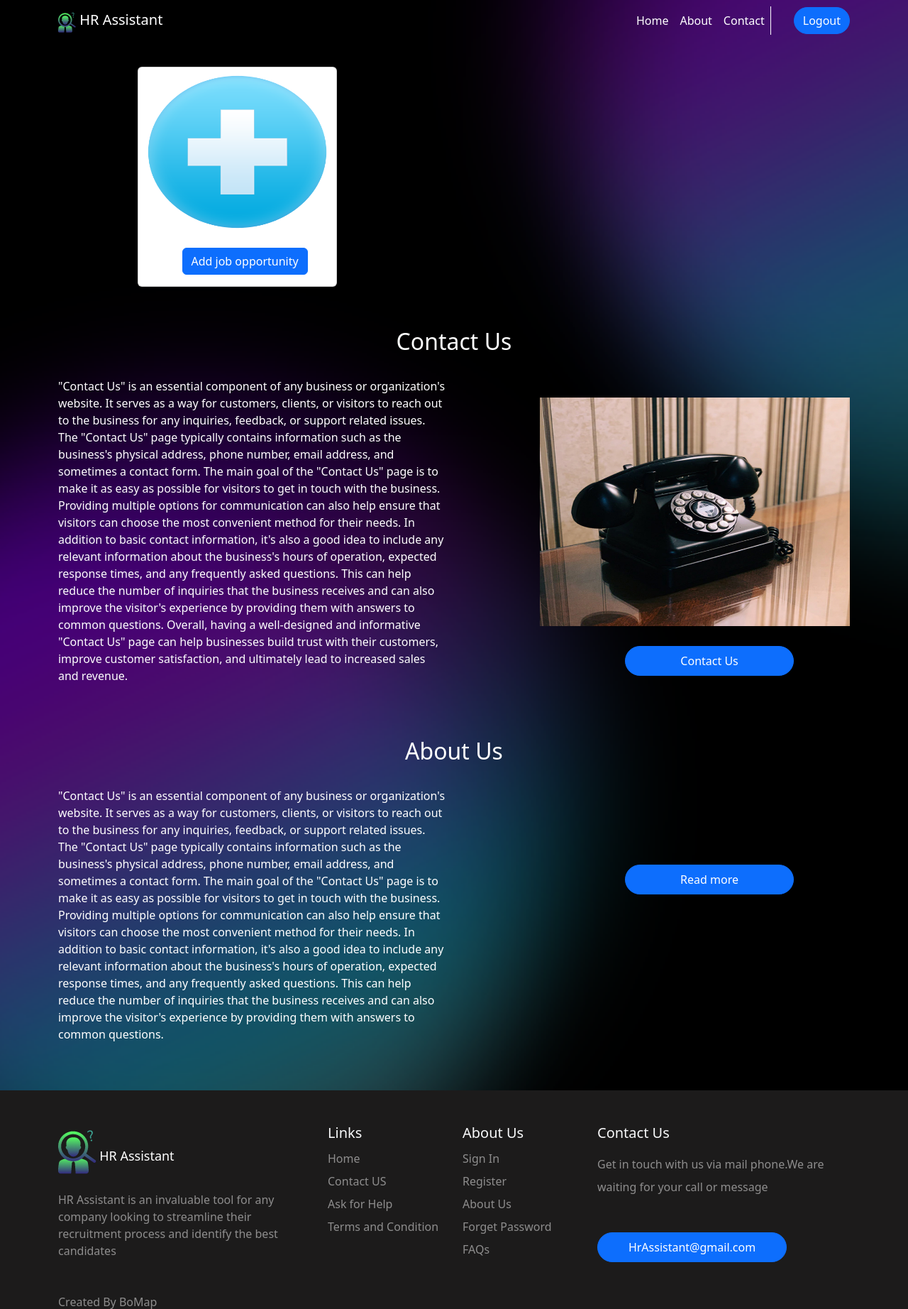
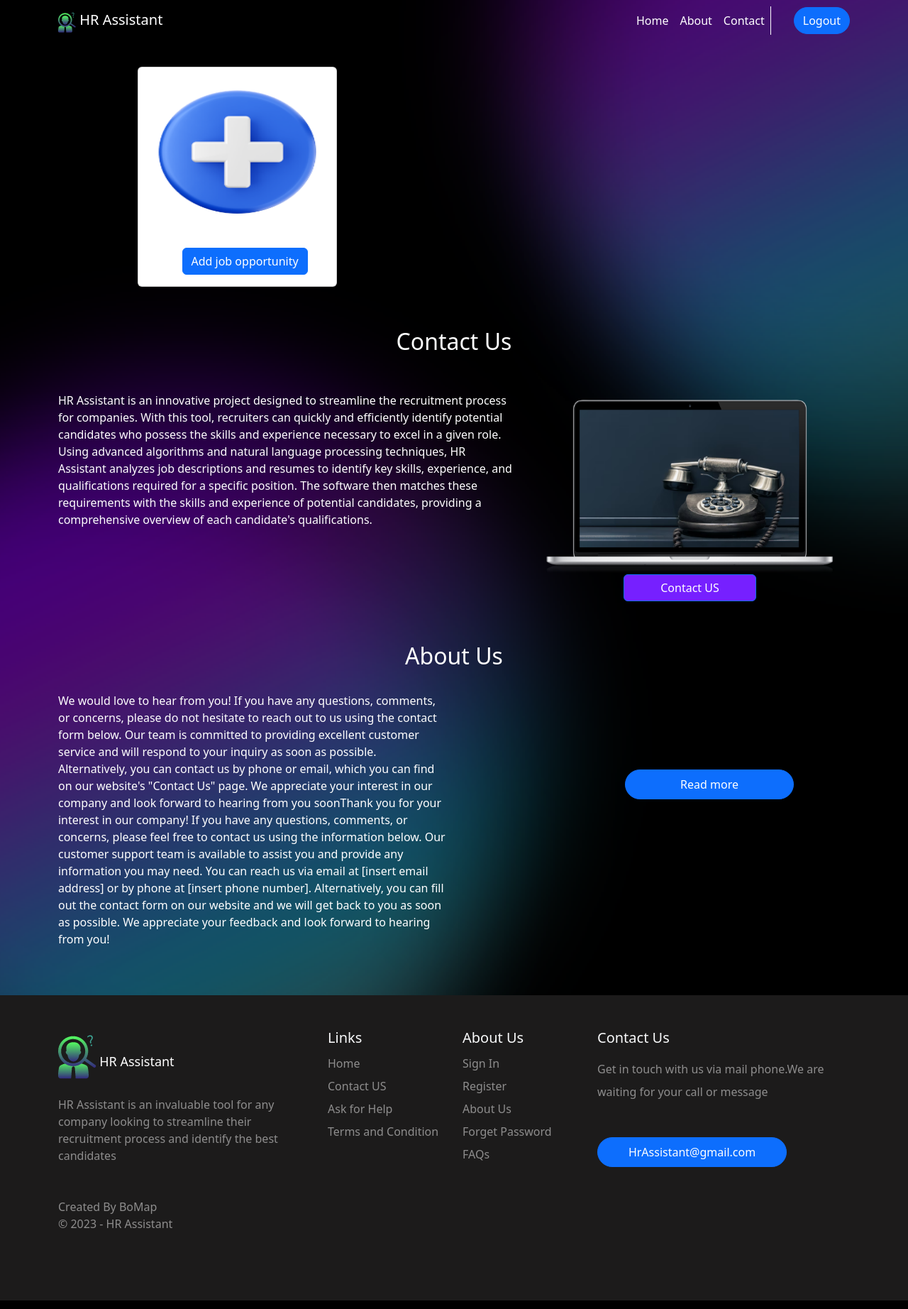
Before and after one commit to MaarkNassef/GraduationProject, a Flask app: page /hrHomePage in a window 1280 px wide. Shown: the top 1844 px of the page at 71% size. Run offline with Flask 3, Linux system fonts and the light colour scheme; the visitor is signed in with stand-in values (Sample User, id 1); data that the repository does not hold is empty; some libraries are stand-ins or nearby versions.

Commit message:
imagesUpdated

```diff
--- a/templates/hrHomee.html
+++ b/templates/hrHomee.html
@@ -4,15 +4,15 @@
 {% block content %}
 
 <div class="row row-cols-1 row-cols-md-3 g-4" style="width: 90%; padding-left: 12%;padding-top: 3%;">
-  <div class="col-sm-6 "width="26" height="238">
+  <div class="col-sm-6 " width="26" height="238">
     <a href="" class="text-decoration-none">
       <div class="card">
 
-            <img src="static/Photo/MicrosoftTeams-image ().png" width="30" height="238" class="card-img-top" alt="..." >
+        <img src="static/Photo/add.png" width="30" height="238" class="card-img-top" alt="...">
 
         <div class="card-body" style="padding-left: 22%;">
 
-            <a href="#" class="btn btn-primary" >Add job opportunity</a>
+          <a href="#" class="btn btn-primary">Add job opportunity</a>
         </div>
       </div>
     </a>
@@ -22,7 +22,8 @@
   <div class="col" width="26" height="238">
     <a href="" class="text-decoration-none">
       <div class="card ">
-        <img src="static/Photo/15-155347_transparent-mobile-app-development-png-creative-android-app.png"  class="card-img-top" alt="..." style="size:20% ;">
+        <img src="static/Photo/15-155347_transparent-mobile-app-development-png-creative-android-app.png"
+          class="card-img-top" alt="..." style="size:20% ;">
         <div class="card-body" style="background-color: #00004d; opacity: 0.7; color: white;">
           <h5 class="card-title" s>{{data[0]}}</h5>
           <p class="card-text">{{data[1]}}</p>
@@ -36,41 +37,45 @@
 <div class="text-center" style="padding-top: 5%; padding-bottom: 2%;">
   <h2 style="color: white;">Contact Us</h2>
 </div>
-<div class="container" >
+<div class="container">
   <div class="row">
-      <div class="col-sm-6">
-        <p style="color: white;">"Contact Us" is an essential component of any business or organization's website. It serves as a way for customers, clients, or visitors to reach out to the business for any inquiries, feedback, or support related issues. The "Contact Us" page typically contains information such as the business's physical address, phone number, email address, and sometimes a contact form.
-
-            The main goal of the "Contact Us" page is to make it as easy as possible for visitors to get in touch with the business. Providing multiple options for communication can also help ensure that visitors can choose the most convenient method for their needs.
-
-            In addition to basic contact information, it's also a good idea to include any relevant information about the business's hours of operation, expected response times, and any frequently asked questions. This can help reduce the number of inquiries that the business receives and can also improve the visitor's experience by providing them with answers to common questions.
-
-            Overall, having a well-designed and informative "Contact Us" page can help businesses build trust with their customers, improve customer satisfaction, and ultimately lead to increased sales and revenue.</p>
+    <div class="col-lg-7 col-md-6 col-sm-6 ">
+      <p style="color: white; padding-top: 3%;">
+        HR Assistant is an innovative project designed to streamline the recruitment process for companies. With this
+        tool, recruiters can quickly and efficiently identify potential candidates who possess the skills and experience
+        necessary to excel in a given role.
+        Using advanced algorithms and natural language processing techniques, HR Assistant analyzes job descriptions and
+        resumes to identify key skills, experience, and qualifications required for a specific position. The software
+        then matches these requirements with the skills and experience of potential candidates, providing a
+        comprehensive overview of each candidate's qualifications.
     </div>
-      <div class="col-sm-6 row-cols-1 ">
-        <img src="static/Photo/MicrosoftTeams-imag.png" width="430" height="350" alt="Image" style="padding-left: 20%; padding-top: 5%;">
-        <div style="width: 50; padding-left: 42%; padding-top: 5%;">
-        <a href="#" class="btn btn-primary rounded-pill main-btn text-white w-75 h-auto" > Contact Us</a>
+    <div class="col-lg-5 col-md-6 col-sm-6  align-items-center ">
+      <img src="static/Photo/Labtop With old phone@2x.png" class="img-fluid" style=" padding-top: 5%;">
+      <div class="d-grid  gap-2 col-5 mx-auto"><button style="background-color: #7620FF;" class="btn btn-primary" type="button">Contact US</button></div>
     </div>
   </div>
 </div>
-  </div>
+
 <div class="text-center" style="padding-top: 5%; padding-bottom: 2%;">
   <h2 style="color: white;">About Us</h2>
 </div>
 <div class="container" style="padding-bottom: 3%;">
   <div class="row">
     <div class="col-sm-6">
-        <p style="color: white;">"Contact Us" is an essential component of any business or organization's website. It serves as a way for customers, clients, or visitors to reach out to the business for any inquiries, feedback, or support related issues. The "Contact Us" page typically contains information such as the business's physical address, phone number, email address, and sometimes a contact form.
-
-            The main goal of the "Contact Us" page is to make it as easy as possible for visitors to get in touch with the business. Providing multiple options for communication can also help ensure that visitors can choose the most convenient method for their needs.
-
-            In addition to basic contact information, it's also a good idea to include any relevant information about the business's hours of operation, expected response times, and any frequently asked questions. This can help reduce the number of inquiries that the business receives and can also improve the visitor's experience by providing them with answers to common questions.
-
+      <p style="color: white;">We would love to hear from you! If you have any questions, comments, or concerns, please
+        do not hesitate to reach out to us using the contact form below. Our team is committed to providing excellent
+        customer service and will respond to your inquiry as soon as possible. Alternatively, you can contact us by
+        phone or email, which you can find on our website's "Contact Us" page. We appreciate your interest in our
+        company and look forward to hearing from you soonThank you for your interest in our company! If you have any
+        questions, comments, or concerns, please feel free to contact us using the information below. Our customer
+        support team is available to assist you and provide any information you may need. You can reach us via email at
+        [insert email address] or by phone at [insert phone number]. Alternatively, you can fill out the contact form on
+        our website and we will get back to you as soon as possible. We appreciate your feedback and look forward to
+        hearing from you!
     </div>
     <div class="col-sm-6 row-cols-1 ">
       <div style="width: 50; padding-left: 42%; padding-top: 20%;">
-        <a href="#" class="btn btn-primary rounded-pill main-btn text-white w-75 h-auto" >Read more</a>
+        <a href="#" class="btn btn-primary rounded-pill main-btn text-white w-75 h-auto">Read more</a>
       </div>
     </div>
   </div>
```
Also changed, not shown: static/Photo/Labtop With old phone@2x.png (added), static/Photo/MicrosoftTeams-imag.png (deleted), static/Photo/MicrosoftTeams-image ().png (deleted), static/Photo/add.png (added). Lines whose indentation alone changed are shown as unchanged.
